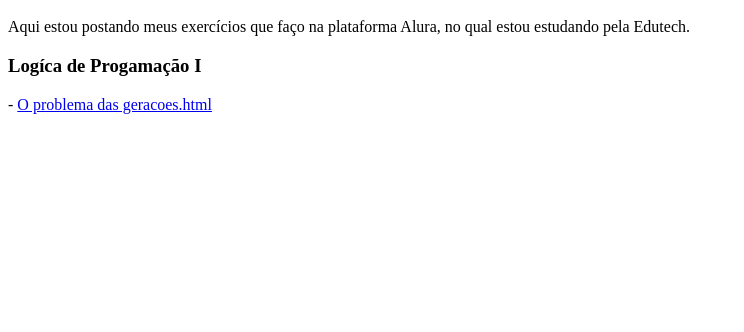
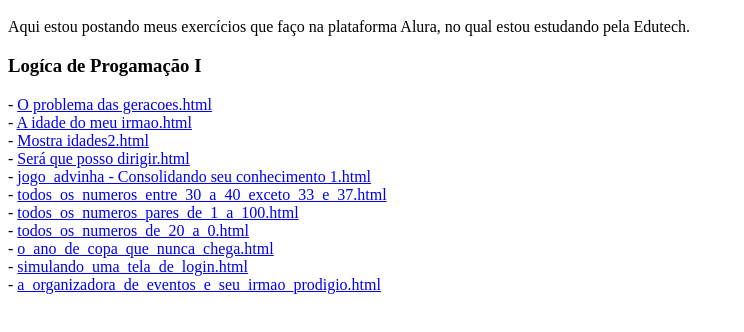
Before and after one commit to Na18k/alura-exercicios, a plain HTML site: page index.html in a window 1280 px wide. Shown: the part 48-380 px from the top of the page, without its empty margins (0-744 px from the left). Drawn offline with Linux system fonts and the light colour scheme.

Commit message:
Update index.html

```diff
--- a/index.html
+++ b/index.html
@@ -5,4 +5,26 @@
 
 <h3>Logíca de Progamação I</h3>
 
-    - <a href="logica%20I/exercicios/o_problema_das_geracoes.html">O problema das geracoes.html</a>
+<p> - <a href="logica%20I/exercicios/o_problema_das_geracoes.html">O problema das geracoes.html</a>
+    <br>
+    - <a href="logica%20I/exercicios/A_idade_do_meu_irmao.html">A idade do meu irmao.html</a>
+    <br>
+    - <a href="logica%20I/exercicios/mostra_idades2.html">Mostra idades2.html</a>
+    <br>
+    - <a href="logica%20I/exercicios/sera_que_posso_dirigir.html">Será que posso dirigir.html</a>
+    <br>
+    - <a href="logica%20I/exercicios/jogo_advinha%20-%20Consolidando%20seu%20conhecimento%201.html">jogo_advinha - Consolidando seu conhecimento 1.html</a>
+    <br>
+    - <a href="logica%20I/exercicios/todos_os_numeros_entre_30_a_40_exceto_33_e_37.html">todos_os_numeros_entre_30_a_40_exceto_33_e_37.html</a>
+    <br>
+    - <a href="logica%20I/exercicios/todos_os_numeros_pares_de_1_a_100.html">todos_os_numeros_pares_de_1_a_100.html</a>
+    <br>
+    - <a href="logica%20I/exercicios/todos_os_numeros_de_20_a_0.html">todos_os_numeros_de_20_a_0.html</a>
+    <br>
+    - <a href="logica%20I/exercicios/o_ano_de_copa_que_nunca_chega.html">o_ano_de_copa_que_nunca_chega.html</a>
+    <br>
+    - <a href="logica%20I/exercicios/simulando_uma_tela_de_login.html">simulando_uma_tela_de_login.html</a>
+    <br>
+    - <a href="logica%20I/exercicios/a_organizadora_de_eventos_e_seu_irmao_prodigio.html">a_organizadora_de_eventos_e_seu_irmao_prodigio.html</a>
+    <br>
+</p>
```
